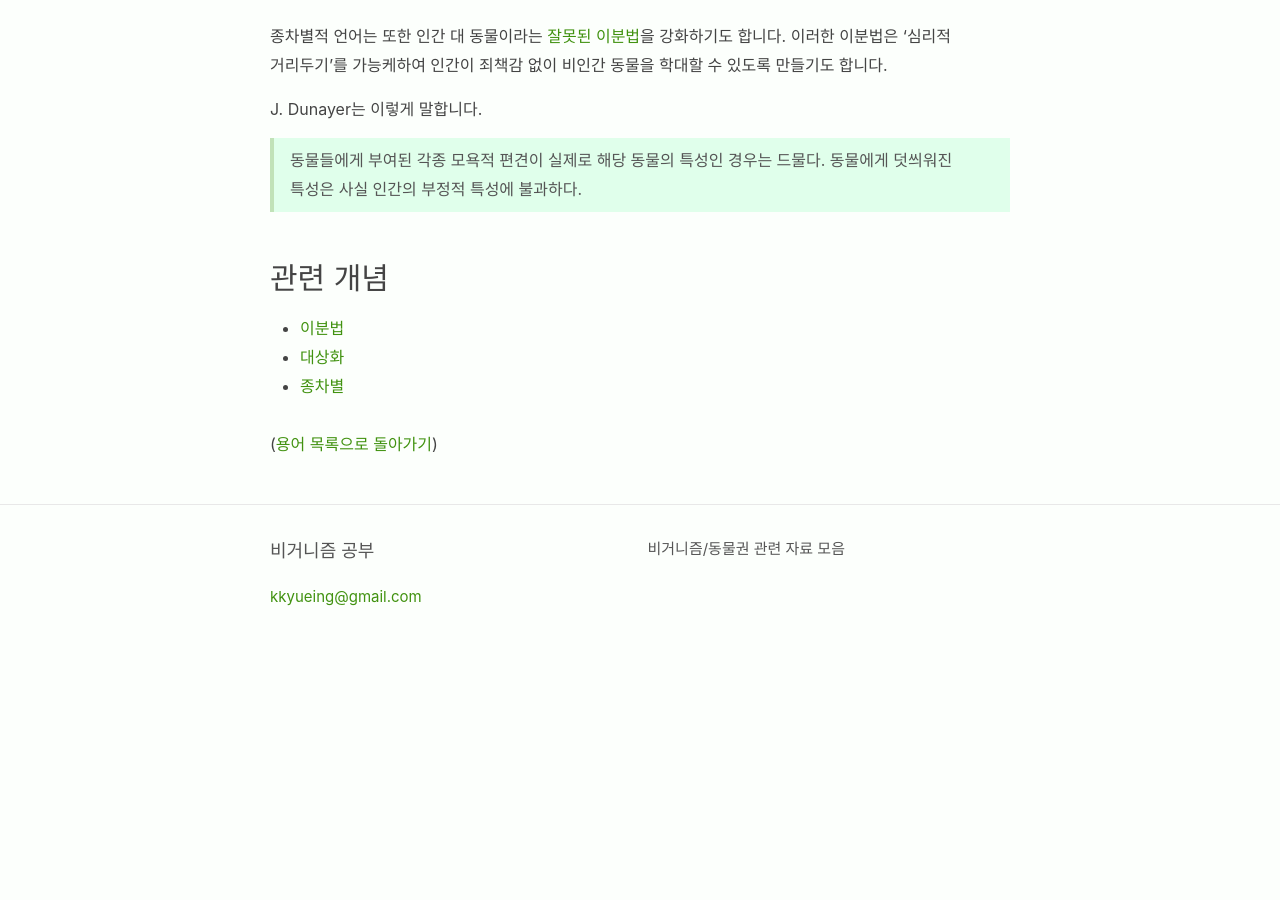
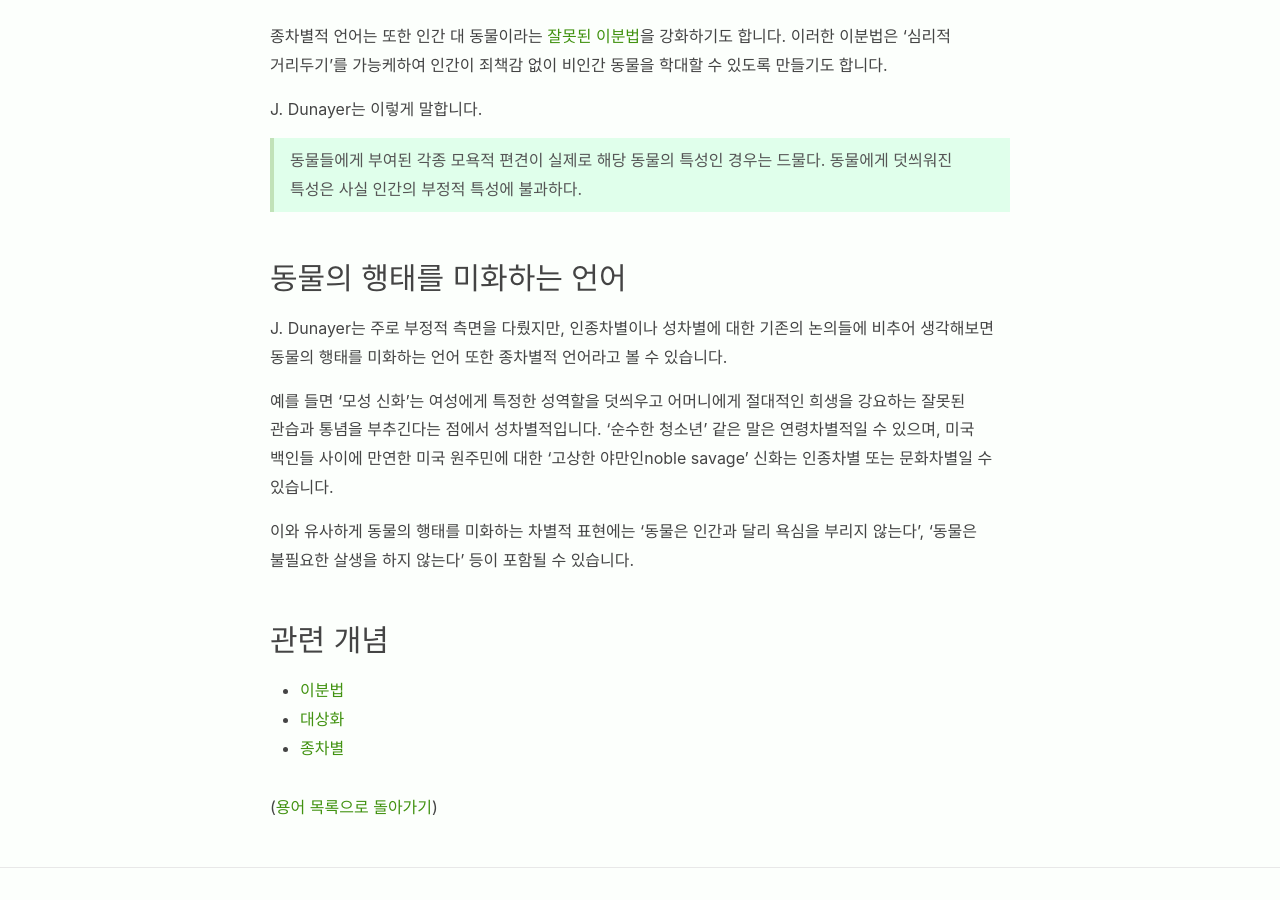
Before and after one commit to veganstudies/veganstudies.github.io, a Jekyll site: the page built from _terms/speciesist-language.md, in a window 1280 px wide and 900 px high, scrolled down 1132 px. Built offline with Jekyll 4.4.1, drawn with Linux system fonts in a browser that asks for light colours; before the commit the page ends 1802 px from its top, so only the background shows below that.

Commit message:
minor edits

```diff
--- a/_terms/speciesist-language.md
+++ b/_terms/speciesist-language.md
@@ -4,29 +4,65 @@ title: "종차별적 언어speciesist language"
 ---
 ## 정의
 
-**종차별적 언어speciesist language**란 종차별적 편견을 강화하고 다른 종에 대한 억압을 정당화하는 단어나 표현을 이릅니다. 여성을 "싱싱한 고기"에 비유하는 등 많은 성차별적 표현들은 종차별적 언어에 근간을 두고 있기도 합니다.
+**종차별적 언어speciesist language**란 종차별적 편견을 강화하고 다른 종에 대한
+억압을 정당화하는 단어나 표현을 이릅니다. 여성을 "싱싱한 고기"에 비유하는 등
+많은 성차별적 표현들은 종차별적 언어에 근간을 두고 있기도 합니다.
 
 ## 사례
 
-페미니스트이자 동물권 활동가인 Joan Dunayer는 \<성차별적 단어들의 종차별적 기원Sexist Words, Speciesist Roots\>이라는 글에서 다양한 사례를 소개합니다.
+페미니스트이자 동물권 활동가인 Joan Dunayer는 \<성차별적 단어들의 종차별적
+기원Sexist Words, Speciesist Roots\>이라는 글에서 다양한 사례를 소개합니다.
 
-**'남자는 늑대'**라는 표현과 달리 실제 늑대는 여러 암컷들과 일시적으로 만나지 않습니다. 대부분의 늑대는 일부일처제를 꾸준히 지속해요. 이 표현은 다른 한편으로 일부일처제는 좋은 것 또는 정상적인 것이라는 편견을 강화하는 문제도 있습니다.
+**'남자는 늑대'**라는 표현과 달리 실제 늑대는 여러 암컷들과 일시적으로 만나지
+않습니다. 대부분의 늑대는 일부일처제를 꾸준히 지속해요. 이 표현은 다른 한편으로
+일부일처제는 좋은 것 또는 정상적인 것이라는 편견을 강화하는 문제도 있습니다.
 
-영어 표현에서 **chicken은 겁쟁이**를 뜻하기도 합니다. 하지만 실제 닭은 겁쟁이가 아닙니다. 닭 무리의 우두머리는 무리를 지키기 위해 위험에 맞서 용감하게 싸웁니다. 영어 표현에서 병아리chick는 어린 여성을 뜻하기도 하는데 남성을 "chick"이라고 부르면 "계집애" 같은 비하적 느낌으로 인식됩니다. 성차별과 종차별이 연결되는 전형적인 사례입니다.
+영어 표현에서 **chicken은 겁쟁이**를 뜻하기도 합니다. 하지만 실제 닭은 겁쟁이가
+아닙니다. 닭 무리의 우두머리는 무리를 지키기 위해 위험에 맞서 용감하게
+싸웁니다. 영어 표현에서 병아리chick는 어린 여성을 뜻하기도 하는데 남성을
+"chick"이라고 부르면 "계집애" 같은 비하적 느낌으로 인식됩니다. 성차별과
+종차별이 연결되는 전형적인 사례입니다.
 
-**돼지처럼 땀을 흘린다**는 표현도 흔하게 쓰이지만 사실 돼지는 땀샘이 없기에 땀을 흘리지 않으며 서식지를 청결하게 유지하는 편입니다. 돼지가 진흙을 몸에 바르는 이유는 '더러워서'가 아니라, 땀샘이 없기 때문에 더운 날 체온을 유지하기 위해서 하는 행동일 뿐입니다. **돼지처럼 먹는다**는 말도 많이 쓰지만 돼지는 인간을 포함한 다른 상당수의 종과 달리 좀처럼 과식을 하지 않는다고 해요.
+**돼지처럼 땀을 흘린다**는 표현도 흔하게 쓰이지만 사실 돼지는 땀샘이 없기에
+땀을 흘리지 않으며 서식지를 청결하게 유지하는 편입니다. 돼지가 진흙을 몸에
+바르는 이유는 '더러워서'가 아니라, 땀샘이 없기 때문에 더운 날 체온을 유지하기
+위해서 하는 행동일 뿐입니다. **돼지처럼 먹는다**는 말도 많이 쓰지만 돼지는
+인간을 포함한 다른 상당수의 종과 달리 좀처럼 과식을 하지 않는다고 해요.
 
-영어 표현에서 **쥐rat**는 배신자 또는 밀고자라는 뜻이 있습니다. 하지만 쥐는 대단히 협력적인 종이며 어리거나 나이 많은 개체들을 잘 돌보는 것으로 널리 알려져 있습니다.
+영어 표현에서 **쥐rat**는 배신자 또는 밀고자라는 뜻이 있습니다. 하지만 쥐는
+대단히 협력적인 종이며 어리거나 나이 많은 개체들을 잘 돌보는 것으로 널리 알려져
+있습니다.
 
 ## 종차별적 언어의 문제
 
-다른 종에 대한 모든 부정적 이미지는 해당 종에 대한 억압의 지속을 돕습니다. 종차별적 언어는 이러한 부정적 이미지를 만들고 유지하는 가장 강력한 장치입니다.
+다른 종에 대한 모든 부정적 이미지는 해당 종에 대한 억압의 지속을 돕습니다.
+종차별적 언어는 이러한 부정적 이미지를 만들고 유지하는 가장 강력한 장치입니다.
 
-종차별적 언어는 또한 인간 대 동물이라는 [잘못된 이분법](/terms/dichotomy.html)을 강화하기도 합니다. 이러한 이분법은 '심리적 거리두기'를 가능케하여 인간이 죄책감 없이 비인간 동물을 학대할 수 있도록 만들기도 합니다.
+종차별적 언어는 또한 인간 대 동물이라는 [잘못된
+이분법](/terms/dichotomy.html)을 강화하기도 합니다. 이러한 이분법은 '심리적
+거리두기'를 가능케하여 인간이 죄책감 없이 비인간 동물을 학대할 수 있도록
+만들기도 합니다.
 
 J. Dunayer는 이렇게 말합니다.
 
-> 동물들에게 부여된 각종 모욕적 편견이 실제로 해당 동물의 특성인 경우는 드물다. 동물에게 덧씌워진 특성은 사실 인간의 부정적 특성에 불과하다.
+> 동물들에게 부여된 각종 모욕적 편견이 실제로 해당 동물의 특성인 경우는 드물다.
+> 동물에게 덧씌워진 특성은 사실 인간의 부정적 특성에 불과하다.
+
+## 동물의 행태를 미화하는 언어
+
+J. Dunayer는 주로 부정적 측면을 다뤘지만, 인종차별이나 성차별에 대한 기존의
+논의들에 비추어 생각해보면 동물의 행태를 미화하는 언어 또한 종차별적 언어라고
+볼 수 있습니다.
+
+예를 들면 '모성 신화'는 여성에게 특정한 성역할을 덧씌우고 어머니에게 절대적인
+희생을 강요하는 잘못된 관습과 통념을 부추긴다는 점에서 성차별적입니다. '순수한
+청소년' 같은 말은 연령차별적일 수 있으며, 미국 백인들 사이에 만연한 미국
+원주민에 대한 '고상한 야만인noble savage' 신화는 인종차별 또는 문화차별일 수
+있습니다.
+
+이와 유사하게 동물의 행태를 미화하는 차별적 표현에는 '동물은 인간과 달리
+욕심을 부리지 않는다', '동물은 불필요한 살생을 하지 않는다' 등이 포함될 수
+있습니다.
 
 ## 관련 개념
 
```
Also changed, not shown: _terms/objectification.md (+2 -2 lines).
